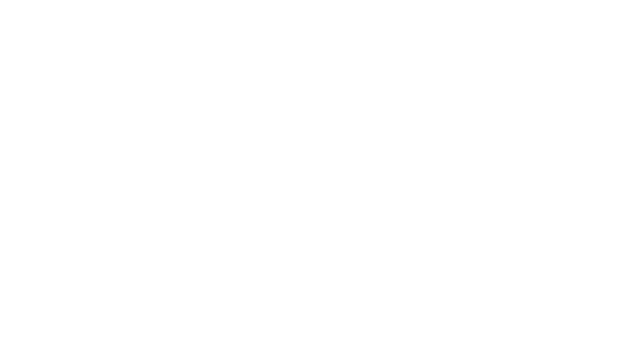
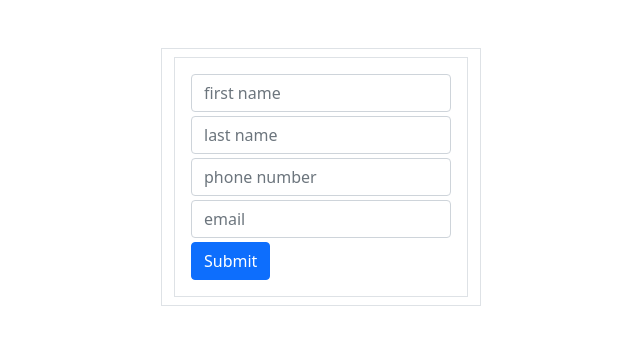
Before and after one commit to akladyous/react-hooks, a React (Create React App) app: page / in a window 1280 px wide. Shown: the top 344 px of the page, without its empty margins (319-959 px from the left). Built offline with nearby package versions, Linux system fonts and the light colour scheme.

Commit message:
useReducer User component

```diff
--- a/src/App.js
+++ b/src/App.js
@@ -3,10 +3,11 @@
 // import MemoParent from "./memo/MemoParent";
 // import ReducerParent from "./reducer/ReducerParent.js";
 // import ParentRef from "./forwardRef/ParentRef.js";
-
+import User from "./reducer/User.js";
 function App() {
     return (
         <div className="App">
+            <User />
             {/* <ParentRef /> */}
             {/* <ReducerParent /> */}
             {/* <ThemeConsumer /> */}
--- /dev/null
+++ b/src/reducer/User.js
@@ -0,0 +1,56 @@
+import React, { useReducer } from "react";
+
+const ACTION = {
+    CHANGE_VALUE: "changeValue",
+    SUBMIT_FORM: "submitForm",
+};
+const initialState = {
+        first_name: "",
+        last_name: "",
+        phone_number: "",
+        email: "",
+};
+
+const reducer = (state, action) => {
+    switch (action.type) {
+        case ACTION.CHANGE_VALUE:
+            return { ...state, [action.field]: action.payload };
+        case ACTION.SUBMIT_FORM: {
+            console.log(state)
+            break
+        }
+        default:
+            return state;
+    };
+};
+
+export default function User() {
+    const [state, dispatch] = useReducer(reducer, initialState);
+
+    return (
+        <div className="container border mt-5 w-25">
+            <div className="w-100 p-3  border my-2 container">
+                {
+                    Object.keys(initialState).map( (field, index) => {
+                        return (
+                            <div className="input-group mb-1" key={`div${index}`}>
+                                <input
+                                    type="text"
+                                    name={field}
+                                    key={`${field}${index}`}
+                                    value={state[field]}
+                                    onChange={ (e) => dispatch({ type: ACTION.CHANGE_VALUE, field: field, payload: e.target.value, })}
+                                    className="form-control"
+                                    placeholder={field.split('_').join(' ')}
+                                ></input>
+                            </div>
+                        );
+                    })
+                }
+                <button type="submit" className="btn btn-primary" onClick={()=> dispatch({type: ACTION.SUBMIT_FORM})}>
+                    Submit
+                </button>
+            </div>
+        </div>
+    );
+}
```
Also changed, not shown: src/reducer/ReducerParent.js (+6 -3 lines).
